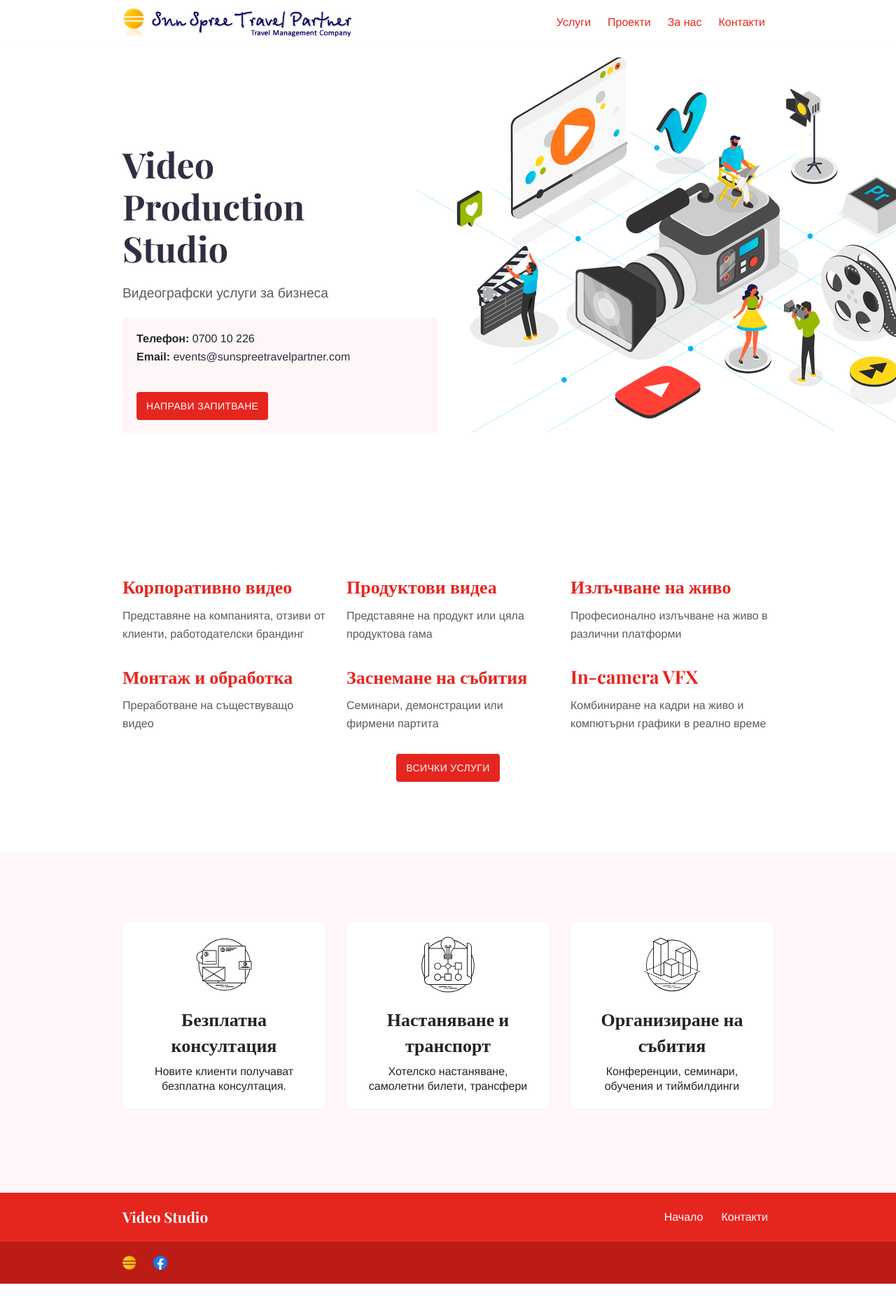
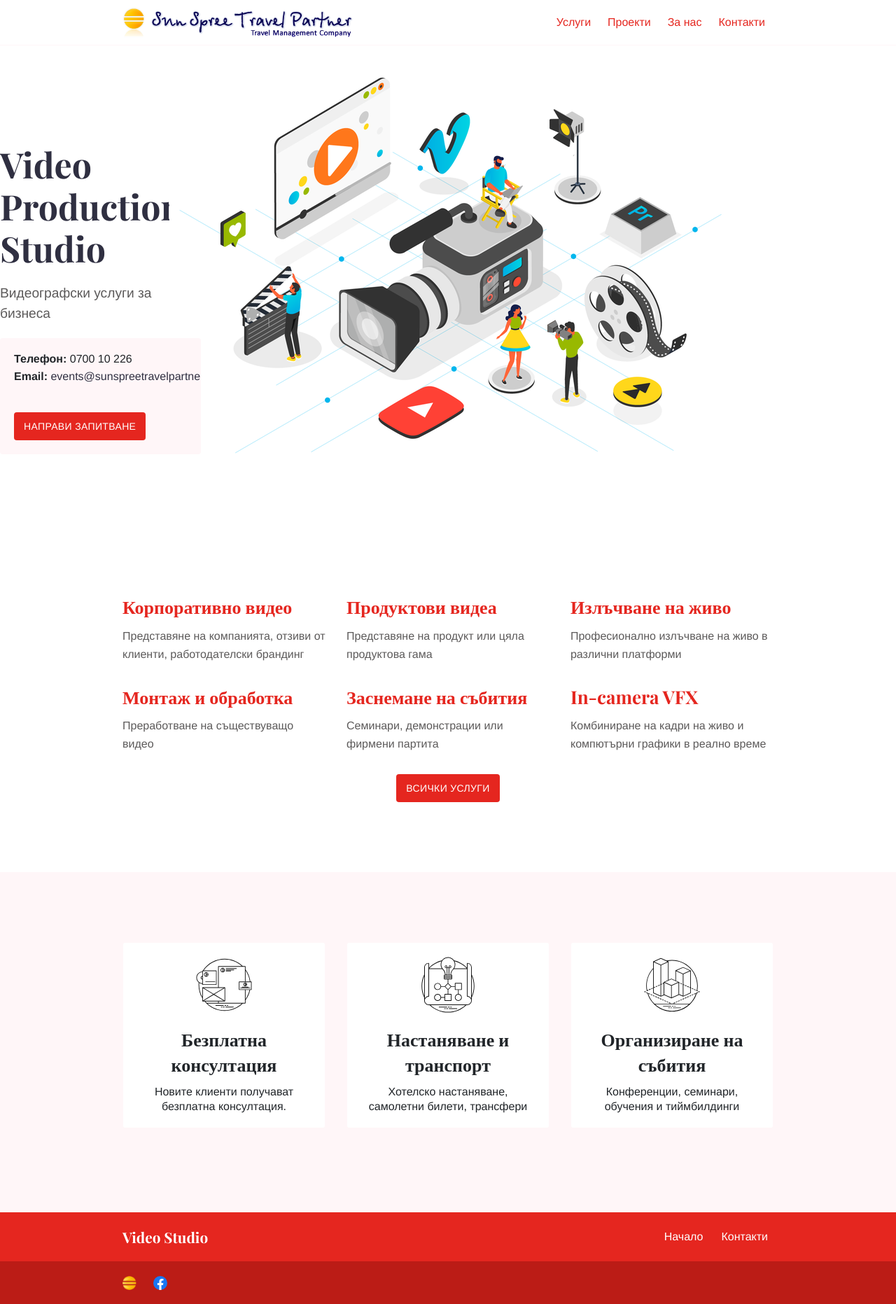
Before and after one commit to almakon/neat-cabbage-64f52, a Jekyll site: the page built from index.md, in a window 1280 px wide. Shown: the whole page at 70% size. Built offline with Jekyll 4.4.1, drawn with Linux system fonts in a browser that asks for light colours; before the commit the page ends 1834 px from its top, so only the background shows below that.

Commit message:
home.html: changed

```diff
--- a/_layouts/home.html
+++ b/_layouts/home.html
@@ -5,7 +5,7 @@ bodyClass: page-home
 ---
 
 <div class="intro">
-  <div class="container">
+  <div class="container-flex">
     <div class="row justify-content-start">
       <div class="col-12 col-md-7 col-lg-6 order-2 order-md-1">
         {{ content }}
```
